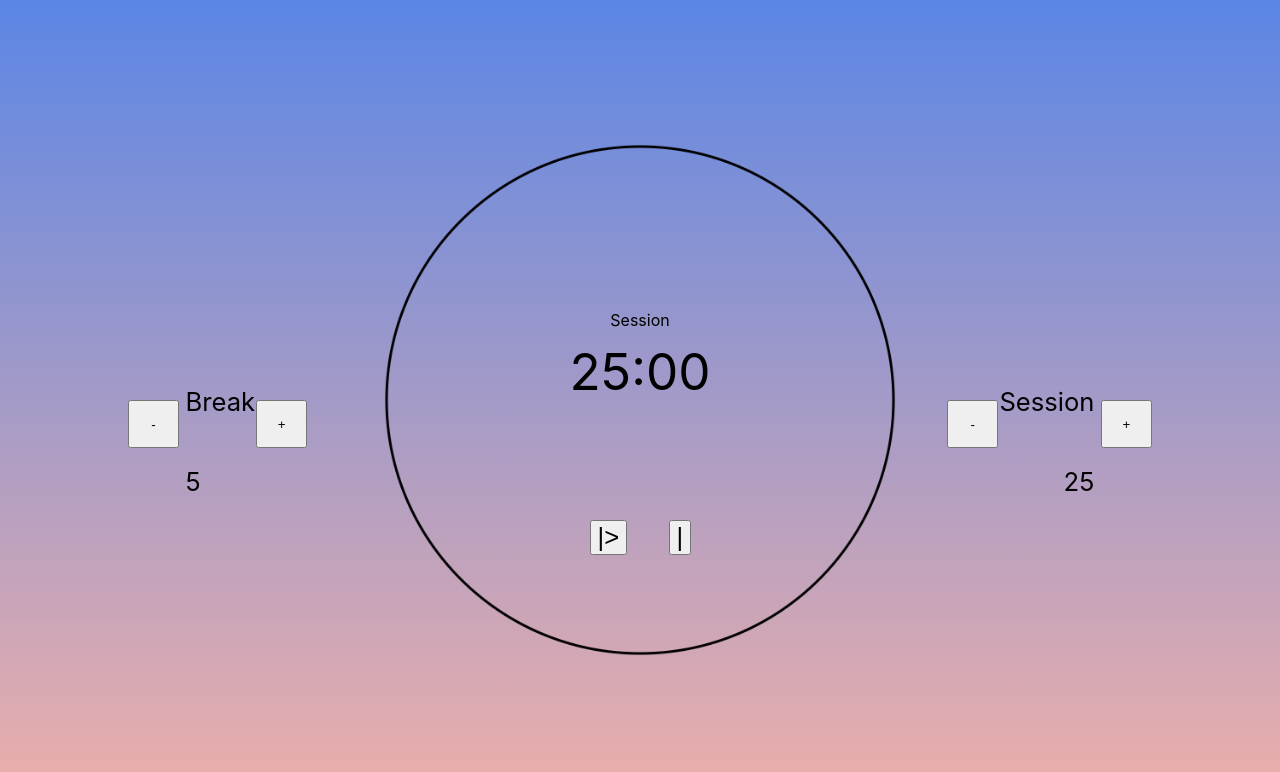
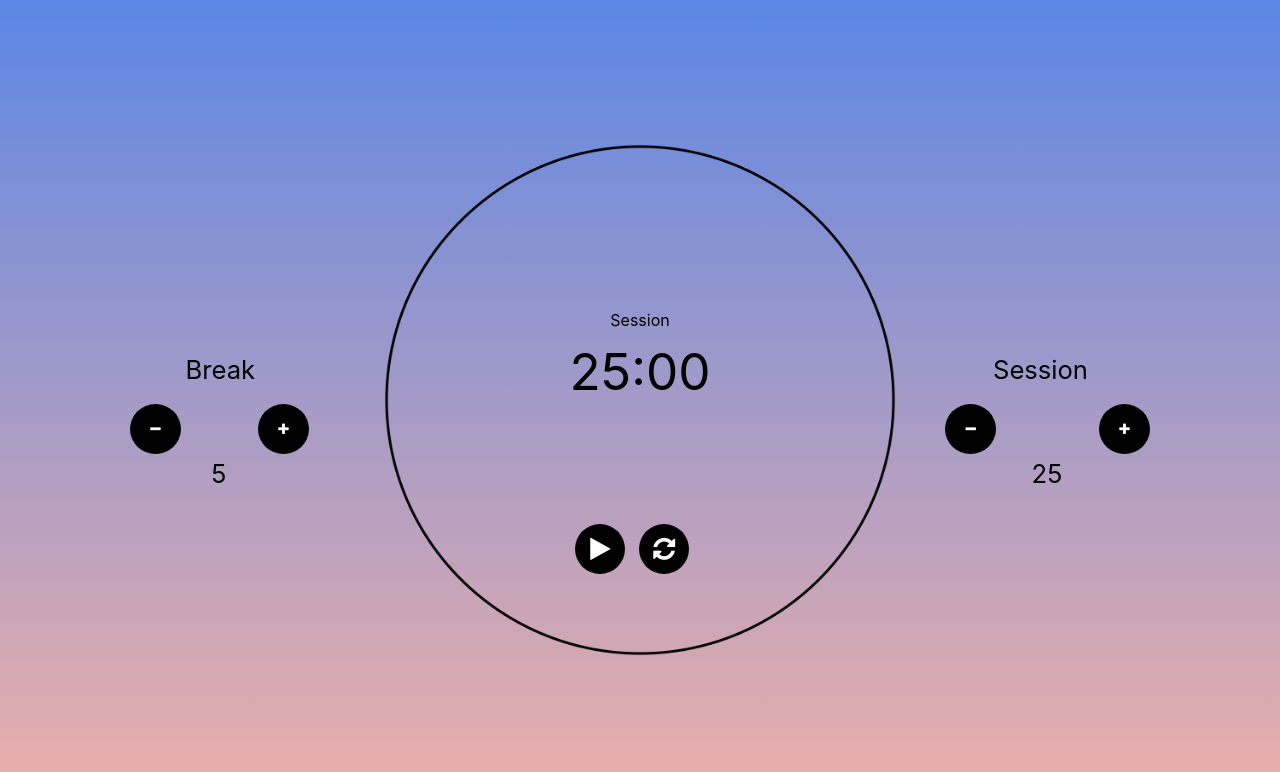
Before and after one commit to koookee/pomodoro-timer, a React (Create React App) app: page / in a window 1280 px wide. Shown: the top 772 px of the page. Built offline with nearby package versions, Linux system fonts and the light colour scheme.

Commit message:
Added font awesome to give the buttons icons. Made the buttons round. Adjusted the UI a bit

```diff
--- a/src/App.js
+++ b/src/App.js
@@ -1,5 +1,6 @@
 import React from 'react';
 import Clock from './Components/Clock.js';
+import './CSS/App.css';
 
 class App extends React.Component{
   constructor(){
@@ -93,8 +94,8 @@ class App extends React.Component{
     let generalDisplay = {height: "100vh", backgroundImage: "linear-gradient(to top, #EDAFAA , #5B86E5)"};
 
     //Break display
-    function breakDisplay(topValue){
-      return {position:"fixed",top:topValue, left:"14.5%", fontSize:"2vw"}
+    function breakDisplay(topValue, leftValue){
+      return {position:"fixed",top:topValue, left:leftValue, fontSize:"2vw"}
     }
     let breakAddDisplay = {position:"fixed",top:"50%", left:"20%",
     minWidth:"4vw", minHeight:"6vh"}; //mindWidth & minHeight ensure the buttons are the same size
@@ -102,8 +103,8 @@ class App extends React.Component{
     minWidth:"4vw", minHeight:"6vh"};
 
     //Session display
-    function sessionDisplay(topValue){
-      return {position:"fixed",top:topValue, right:"14.5%", fontSize:"2vw"}
+    function sessionDisplay(topValue, rightValue){
+      return {position:"fixed",top:topValue, right:rightValue, fontSize:"2vw"}
     }
     let sessionSubDisplay = {position:"fixed",top:"50%", right:"22%",
     minWidth:"4vw", minHeight:"6vh"};
@@ -118,23 +119,24 @@ class App extends React.Component{
     return(
       <div style={generalDisplay}>
         <div>
+          <link rel="stylesheet" href="https://cdnjs.cloudflare.com/ajax/libs/font-awesome/4.7.0/css/font-awesome.min.css"></link>
           <Clock time={this.state.sessionActive? this.state.currentSessionTime:this.state.currentBreakTime}
           phase={this.state.sessionActive? "Session" : "Break"}/>
           <audio id="beep" src="https://sampleswap.org/samples-ghost/INSTRUMENTS (SINGLE SAMPLES)/Bells/1128[kb]one-pretty-bell.wav.mp3" type="audio/mpeg" />
-          <button onClick={this.handleClickPlay} style={controlsDisplay("51%")} id="start_stop">|></button>
-          <button onClick={this.handleClickReset} style={controlsDisplay("46%")} id="reset">|</button>
+          <button onClick={this.handleClickPlay} style={controlsDisplay("51%")} id="start_stop"><i class="fa fa-play"></i></button>
+          <button onClick={this.handleClickReset} style={controlsDisplay("46%")} id="reset"><i class="fa fa-refresh"></i></button>
         </div>
         <div>
-          <p style={breakDisplay("45%")} id="break-label">Break</p>
-          <button onClick={this.handleClickAddMinute.bind(this,"Break")} id="break-increment" style={breakAddDisplay}>+</button>
-          <button onClick={this.handleClickSubMinute.bind(this,"Break")} id="break-decrement" style={breakSubDisplay}>-</button>
-          <p style={breakDisplay("55%")} id="break-length">{this.state.breakTime}</p>
+          <p style={breakDisplay("41%", "14.5%")} id="break-label">Break</p>
+          <button onClick={this.handleClickAddMinute.bind(this,"Break")} id="break-increment" style={breakAddDisplay}><i class="fa fa-plus"></i></button>
+          <button onClick={this.handleClickSubMinute.bind(this,"Break")} id="break-decrement" style={breakSubDisplay}><i class="fa fa-minus"></i></button>
+          <p style={breakDisplay("54%", "16.5%")} id="break-length">{this.state.breakTime}</p>
         </div>
         <div>
-          <p style={sessionDisplay("45%")} id="session-label">Session</p>
-          <button onClick={this.handleClickAddMinute.bind(this,"Session")} id="session-increment" style={sessionAddDisplay}>+</button>
-          <button onClick={this.handleClickSubMinute.bind(this,"Session")} id="session-decrement"style={sessionSubDisplay}>-</button>
-          <p style={sessionDisplay("55%")} id="session-length">{this.state.sessionTime}</p>
+          <p style={sessionDisplay("41%", "15%")} id="session-label">Session</p>
+          <button onClick={this.handleClickAddMinute.bind(this,"Session")} id="session-increment" style={sessionAddDisplay}><i class="fa fa-plus"></i></button>
+          <button onClick={this.handleClickSubMinute.bind(this,"Session")} id="session-decrement"style={sessionSubDisplay}><i class="fa fa-minus"></i></button>
+          <p style={sessionDisplay("54%", "17%")} id="session-length">{this.state.sessionTime}</p>
         </div>
       </div>
     )
--- /dev/null
+++ b/src/CSS/App.css
@@ -0,0 +1,10 @@
+button {
+  background-color: #000000;
+  border: none;
+  color: white;
+  margin: 4px 2px;
+  border-radius: 50%;
+  width:50px;
+  height:50px;
+  cursor: pointer;
+}
```
Also changed, not shown: 1 other file (tests, documents, lock files or other folders).
